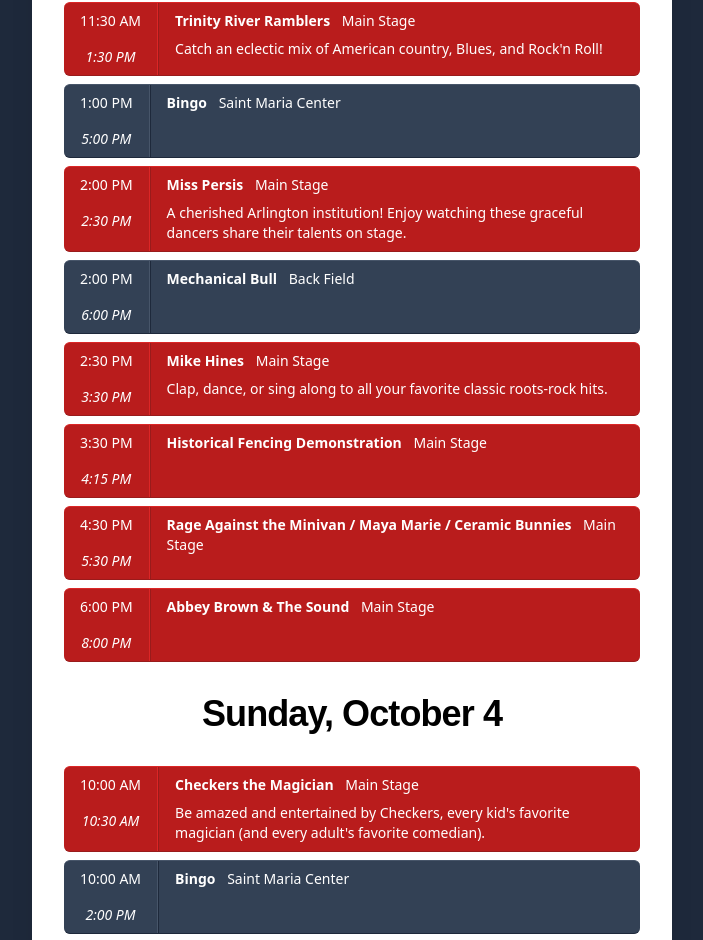
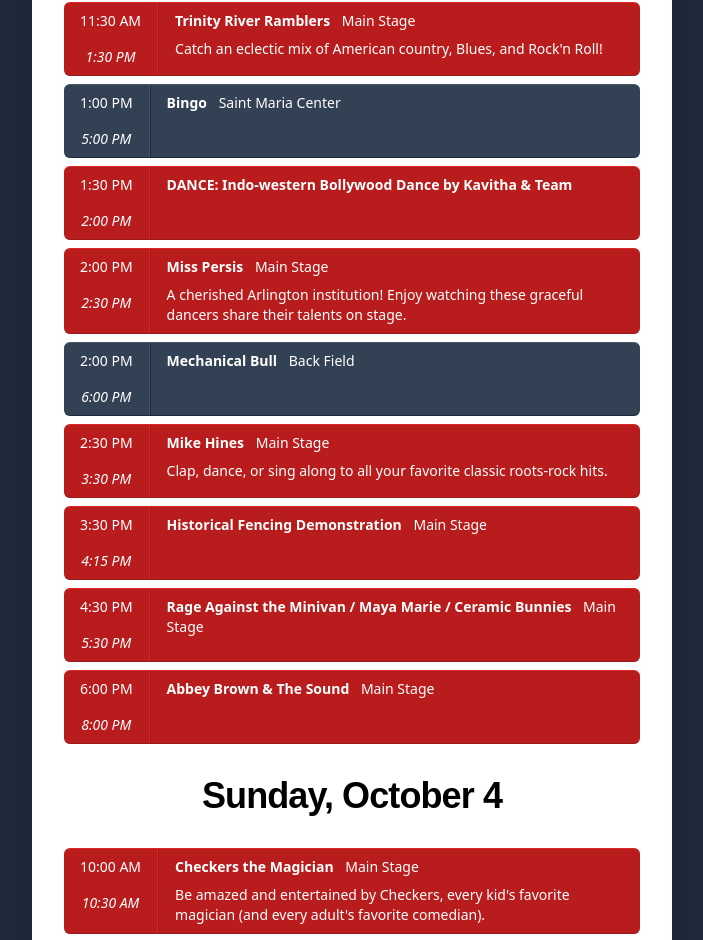
Before and after one commit to ktbartholomew/gorettifest.com, a Next.js app: page /schedule in a window 1280 px wide. Shown: the part 1192-2132 px from the top of the page, without its empty margins (288-991 px from the left). Built offline with nearby package versions, Linux system fonts and the light colour scheme; a web font is replaced by a local one.

Commit message:
Add Saturday Bollywood dance performance from 1:30 to 2 PM

```diff
--- a/app/schedule/page.tsx
+++ b/app/schedule/page.tsx
@@ -90,6 +90,12 @@ const schedule: ScheduleItem[] = [
     description:
       "Catch an eclectic mix of American country, Blues, and Rock'n Roll!",
     location: "Main Stage",
+    category: ScheduleItemCategory.PRIMARY,
+  },
+  {
+    startTime: new Date("2026-10-03T13:30:00-05:00"),
+    endTime: new Date("2026-10-03T14:00:00-05:00"),
+    title: "DANCE: Indo-western Bollywood Dance by Kavitha & Team",
     category: ScheduleItemCategory.PRIMARY,
   },
   {
```
